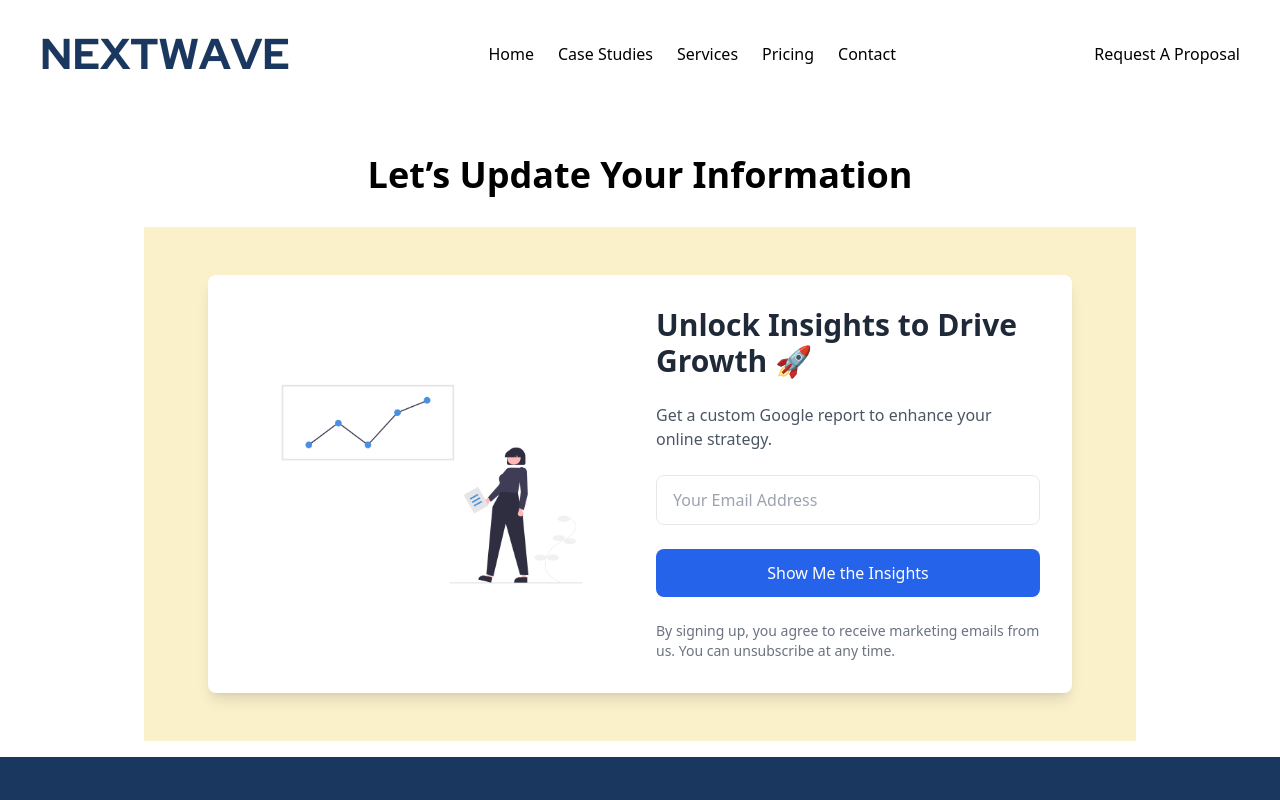
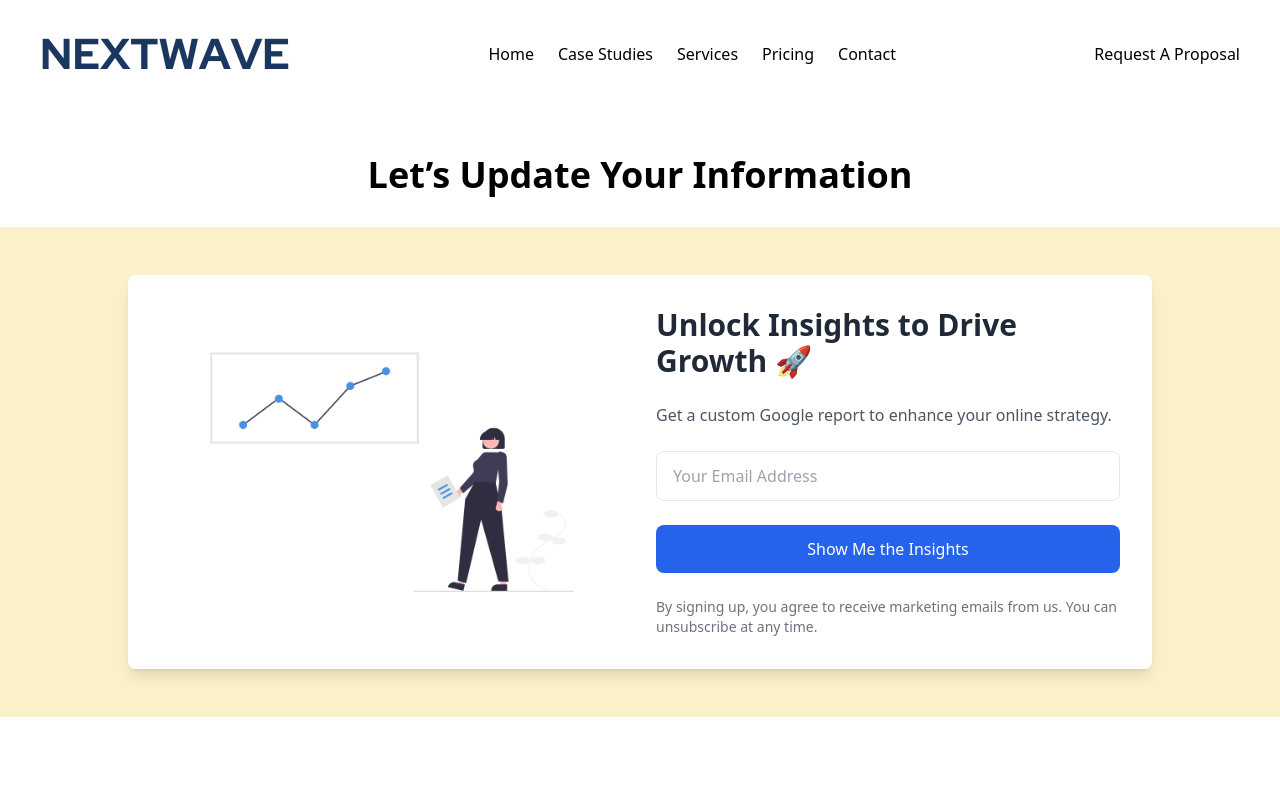
Before and after one commit to Parrasite9/nextwave, a React (Create React App) app: page /get-website in a window 1280 px wide. Shown: the top 800 px of the page. Built offline with nearby package versions, Linux system fonts and the light colour scheme.

Commit message:
WORKING VERSION: This is a workign version and styling has been completed here

```diff
--- a/src/Pages/GetWebsite.jsx
+++ b/src/Pages/GetWebsite.jsx
@@ -9,7 +9,7 @@ function GetWebsite() {
   };
 
   return (
-    <div className="max-w-5xl mx-auto p-4">
+    <div className="min-h-screen pt-4">
       {/* Page Header */}
       <h1 className="text-center text-4xl font-bold py-8">Let’s Update Your Information</h1>
 
```
